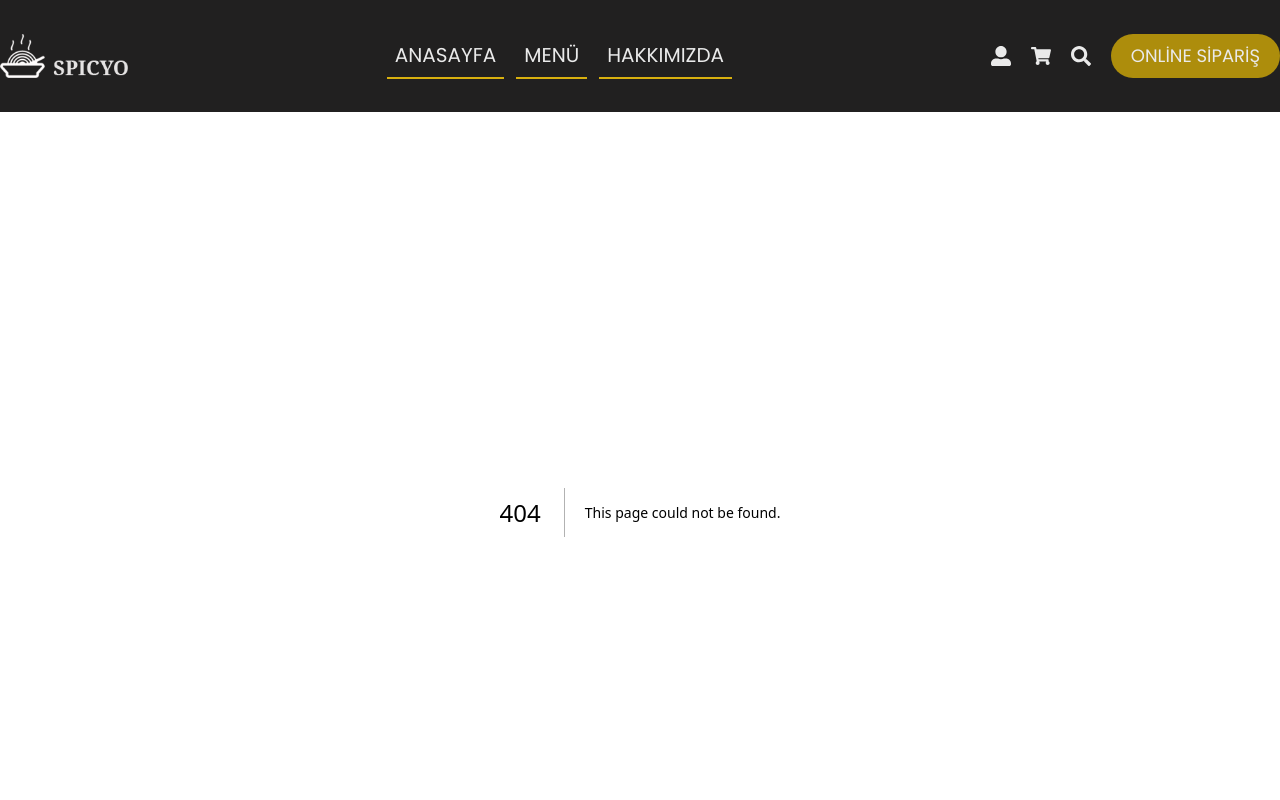
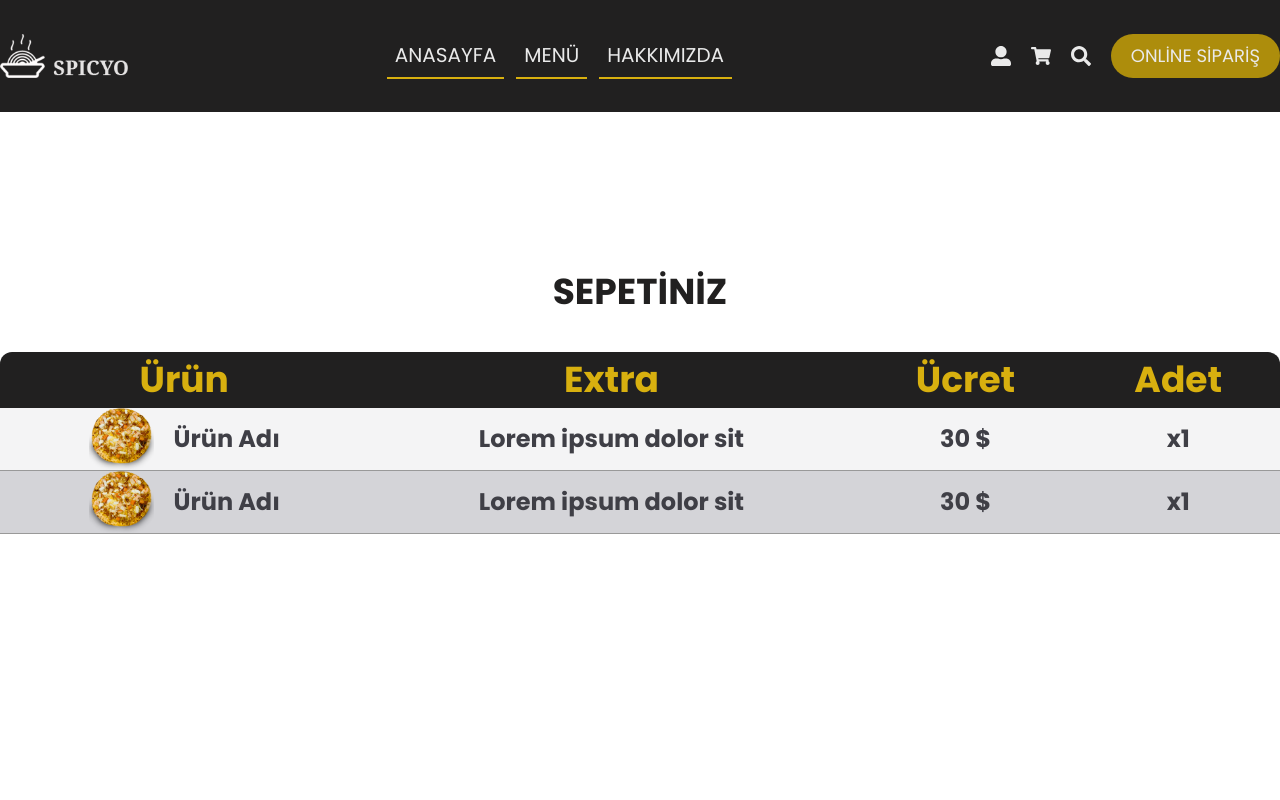
Before and after one commit to ulusoyomer/food-ordering, a Next.js app: page /cart in a window 1280 px wide. Before the commit this address had no page. Shown: the top 800 px of the page. Built offline with nearby package versions, Linux system fonts and the light colour scheme.

Commit message:
Cart Page Added && Cart Table Design

```diff
--- /dev/null
+++ b/pages/cart/index.jsx
@@ -0,0 +1,92 @@
+import TitlePrimary from '../../components/ui/TitlePrimary';
+import Image from 'next/image';
+const CartPage = () => {
+	return (
+		<div className="cart">
+			<TitlePrimary>Sepetiniz</TitlePrimary>
+			<table className="cart__table">
+				<thead>
+					<tr>
+						<th>Ürün</th>
+						<th>Extra</th>
+						<th>Ücret</th>
+						<th>Adet</th>
+					</tr>
+				</thead>
+				<tbody>
+					<tr>
+						<td>
+							<div className="table__cell">
+								<div className="table__inner_title">Ürün</div>
+
+								<p className="table__info">
+									<Image
+										src="/images/f1.png"
+										alt="ürün title"
+										width={65}
+										height={65}
+									/>
+									Ürün Adı
+								</p>
+							</div>
+						</td>
+						<td>
+							<div className="table__cell">
+								<div className="table__inner_title">Malzeme</div>
+								<p className="table__info">Lorem ipsum dolor sit</p>
+							</div>
+						</td>
+						<td>
+							<div className="table__cell">
+								<div className="table__inner_title">Fiyat</div>
+								<p className="table__info">30 $</p>
+							</div>
+						</td>
+						<td>
+							<div className="table__cell">
+								<div className="table__inner_title">Adet</div>
+								<p className="table__info">x1</p>
+							</div>
+						</td>
+					</tr>
+					<tr>
+						<td>
+							<div className="table__cell">
+								<div className="table__inner_title">Ürün</div>
+
+								<p className="table__info">
+									<Image
+										src="/images/f1.png"
+										alt="ürün title"
+										width={65}
+										height={65}
+									/>
+									Ürün Adı
+								</p>
+							</div>
+						</td>
+						<td>
+							<div className="table__cell">
+								<div className="table__inner_title">Malzeme</div>
+								<p className="table__info">Lorem ipsum dolor sit</p>
+							</div>
+						</td>
+						<td>
+							<div className="table__cell">
+								<div className="table__inner_title">Fiyat</div>
+								<p className="table__info">30 $</p>
+							</div>
+						</td>
+						<td>
+							<div className="table__cell">
+								<div className="table__inner_title">Adet</div>
+								<p className="table__info">x1</p>
+							</div>
+						</td>
+					</tr>
+				</tbody>
+			</table>
+		</div>
+	);
+};
+export default CartPage;
--- a/styles/globals.css
+++ b/styles/globals.css
@@ -438,6 +438,7 @@
 
 /* Footer End */
 
+/* Login */
 .login {
 	@apply py-36;
 }
@@ -445,3 +446,64 @@
 .login__container {
 	@apply max-w-xl mx-auto;
 }
+/* Login End */
+
+/* Cart */
+
+.cart {
+	@apply py-40 max-sm:px-3 min-h-[55rem];
+}
+
+.cart__table {
+	@apply container mx-auto my-10;
+}
+
+.cart__table thead {
+	@apply text-secondary font-poppins font-bold text-4xl bg-primary max-sm:hidden;
+}
+
+.cart__table thead tr {
+	@apply rounded-t-xl;
+}
+
+.cart__table thead th:first-child {
+	@apply rounded-tl-xl;
+}
+
+.cart__table thead th:last-child {
+	@apply rounded-tr-xl;
+}
+
+.cart__table thead th {
+	@apply px-5 py-2;
+}
+
+.cart__table tbody tr {
+	@apply max-sm:flex max-sm:flex-col;
+}
+
+.table__cell {
+	@apply flex flex-row items-center justify-center flex-nowrap max-sm:justify-start;
+}
+.table__inner_title {
+	@apply hidden bg-primary text-secondary font-poppins
+	font-bold text-sm h-16 max-sm:flex items-center justify-center w-20;
+}
+tbody tr {
+	@apply max-sm:my-3 odd:bg-zinc-100 even:bg-zinc-300 max-sm:rounded-xl;
+}
+tbody tr td {
+	@apply border-b border-gray;
+}
+
+tbody tr td:first-child .table__inner_title {
+	@apply rounded-tl-xl;
+}
+
+tbody tr td:last-child .table__inner_title {
+	@apply rounded-bl-xl;
+}
+
+.table__info {
+	@apply text-zinc-700 max-sm:text-xl mx-5 text-2xl font-poppins font-bold flex flex-1 items-center justify-center gap-x-5;
+}
```
Also changed, not shown: postcss.config.js (+5 -5 lines), 2 other files (tests, documents, lock files or other folders).
